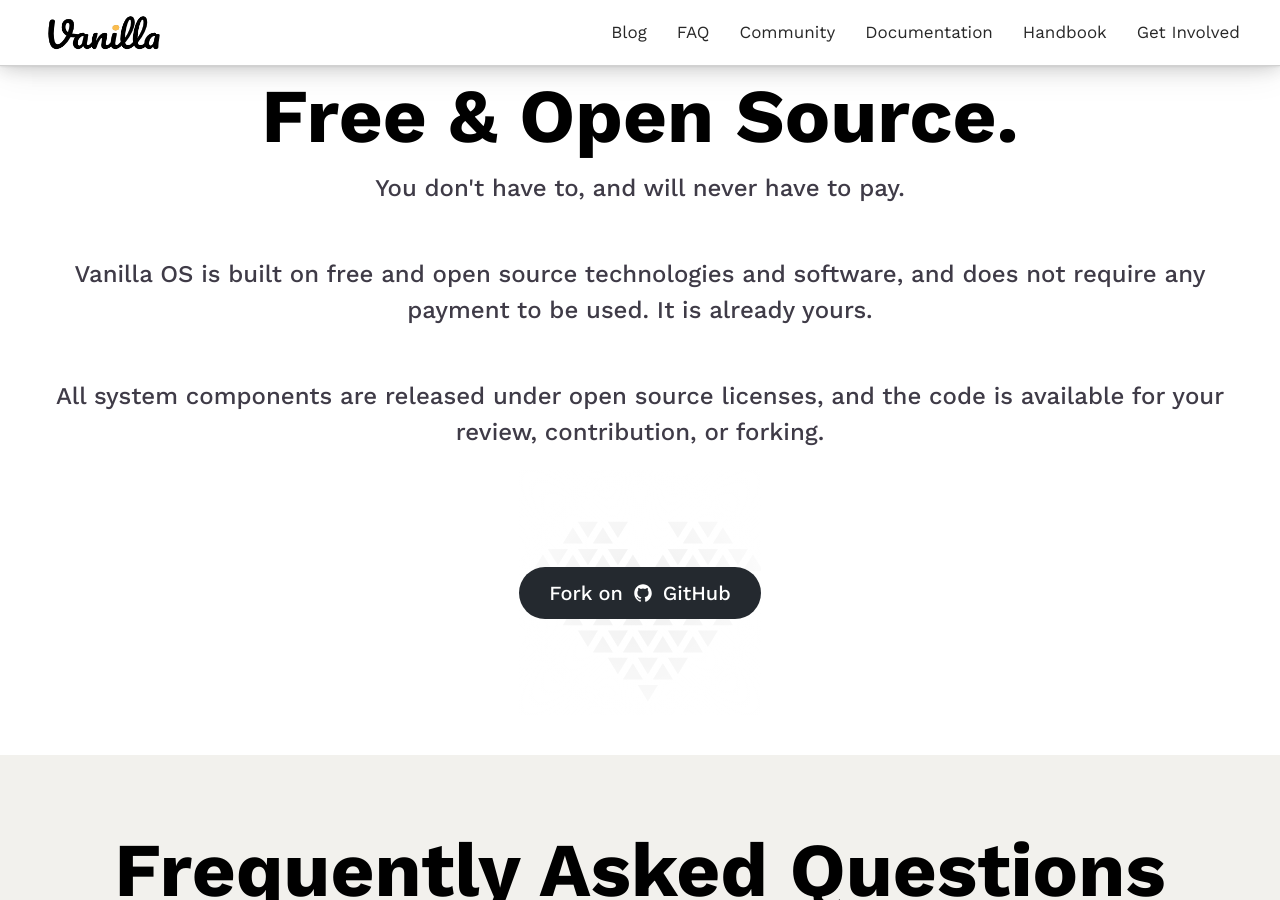
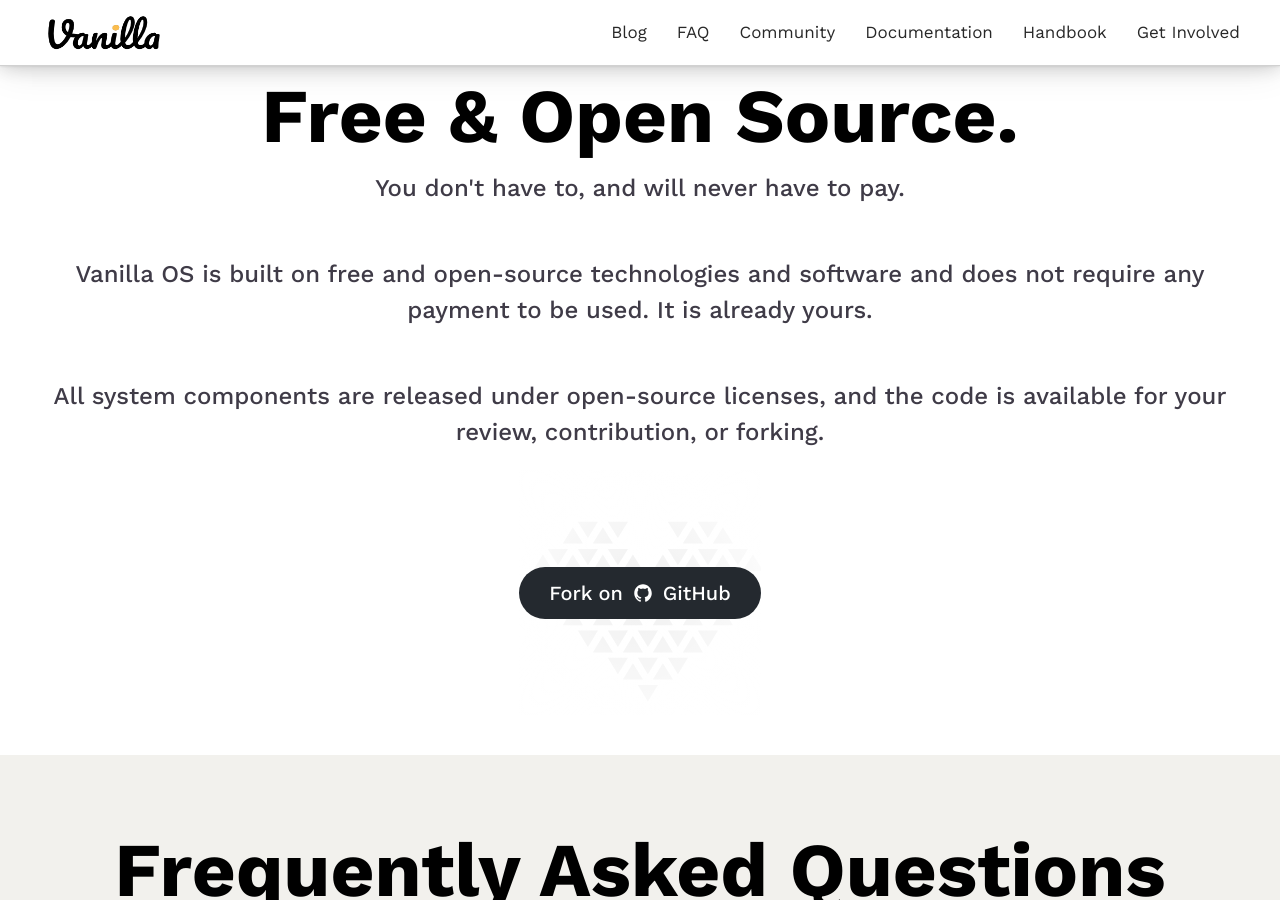
Before and after one commit to Vanilla-OS/website, a Jekyll site: the page built from index.md, in a window 1280 px wide and 900 px high, scrolled down 6364 px. Built offline with Jekyll 4.4.1, drawn with Linux system fonts in a browser that asks for light colours; some of the changed text lies outside the part shown.

```diff
--- a/_includes/footer.html
+++ b/_includes/footer.html
@@ -6,9 +6,9 @@
                 <p>Made with ❤️ by the Vanilla OS Contributors.</p>
             </div>
             <div class="footer-area">
-                <p>Vanilla OS is a free and open source project. <a href="{{ site.url }}/get-involved">Learn here</a> how to get involved.</p>
+                <p>Vanilla OS is a free and open-source project. <a href="{{ site.url }}/get-involved">Learn here</a> how to get involved.</p>
                 <p>
-                    <small>Every software and component is licensed under different open source licenses.</small>
+                    <small>Every software and component is licensed under different open-source licenses.</small>
                 </p>
             </div>
         </div>
--- a/index.md
+++ b/index.md
@@ -115,8 +115,8 @@ description: Vanilla OS is an Immutable Linux-based distribution which aims to p
         <div class="hero-text">
             <h2>Free & Open Source.</h2>
             <p>You don't have to, and will never have to pay.</p>
-            <p>Vanilla OS is built on free and open source technologies and software, and does not require any payment to be used. It is already yours.</p>
-            <p>All system components are released under open source licenses, and the code is available for your review, contribution, or forking.</p>
+            <p>Vanilla OS is built on free and open-source technologies and software and does not require any payment to be used. It is already yours.</p>
+            <p>All system components are released under open-source licenses, and the code is available for your review, contribution, or forking.</p>
             <div class="button-pattern" style="background-image: url('/assets/images/home-open-source-pattern.svg');">
                 <a href="https://github.com/vanilla-os" class="button button-large button-dimmed">Fork on <ion-icon name="logo-github"></ion-icon> GitHub</a>
             </div>
```
